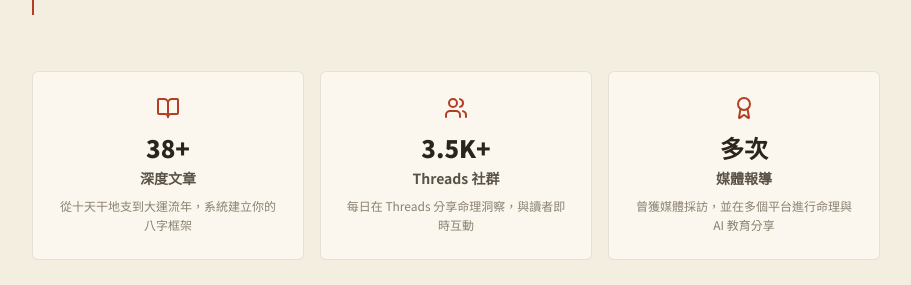
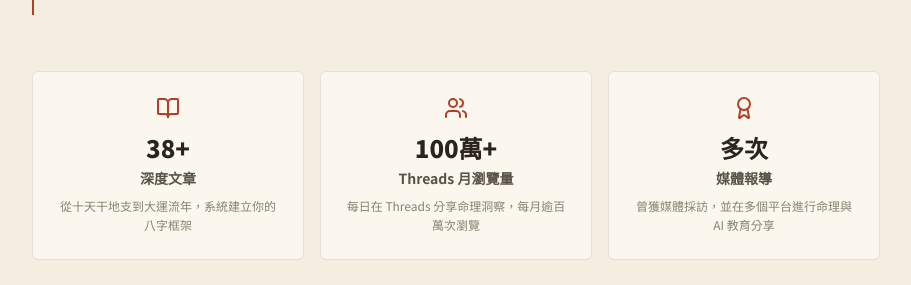
Before and after one commit to michaelchangezi-source/destiny-solver-blog, a Next.js app: page /about in a window 1280 px wide. Shown: the part 826-1111 px from the top of the page, without its empty margins (184-1095 px from the left). Built offline with nearby package versions, Linux system fonts and the light colour scheme.

Commit message:
Update Threads stat to 100萬+ monthly views

```diff
--- a/src/app/about/page.tsx
+++ b/src/app/about/page.tsx
@@ -94,9 +94,9 @@ export default function AboutPage() {
           },
           {
             icon: Users,
-            value: '3.5K+',
-            title: 'Threads 社群',
-            desc: '每日在 Threads 分享命理洞察，與讀者即時互動',
+            value: '100萬+',
+            title: 'Threads 月瀏覽量',
+            desc: '每日在 Threads 分享命理洞察，每月逾百萬次瀏覽',
           },
           {
             icon: Award,
--- a/src/app/page.tsx
+++ b/src/app/page.tsx
@@ -94,7 +94,7 @@ export default function HomePage() {
                 </div>
                 <div className="w-px h-5 bg-[#2B241C]/10" />
                 <div>
-                  <span className="text-[#2B241C] font-black text-2xl mr-1.5">3.5K+</span>Threads 追蹤者
+                  <span className="text-[#2B241C] font-black text-2xl mr-1.5">100萬+</span>每月 Threads 瀏覽量
                 </div>
                 <div className="w-px h-5 bg-[#2B241C]/10" />
                 <div>
@@ -320,7 +320,7 @@ export default function HomePage() {
                 <span className="text-[#8A8071]">·</span>
                 <p className="text-[#B23E26] font-semibold text-sm">@destiny.solver</p>
                 <span className="text-[#8A8071] text-[11px] border border-[#2B241C]/15 px-2 py-0.5 rounded-full">
-                  3.5K 追蹤者
+                  月瀏覽 100萬+
                 </span>
               </div>
               <p className="text-[#5A5247] text-sm leading-relaxed max-w-lg">
```
